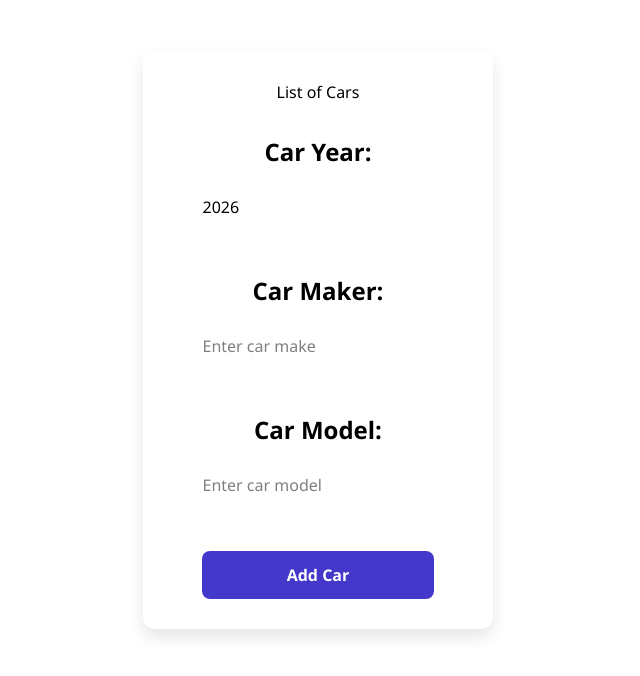
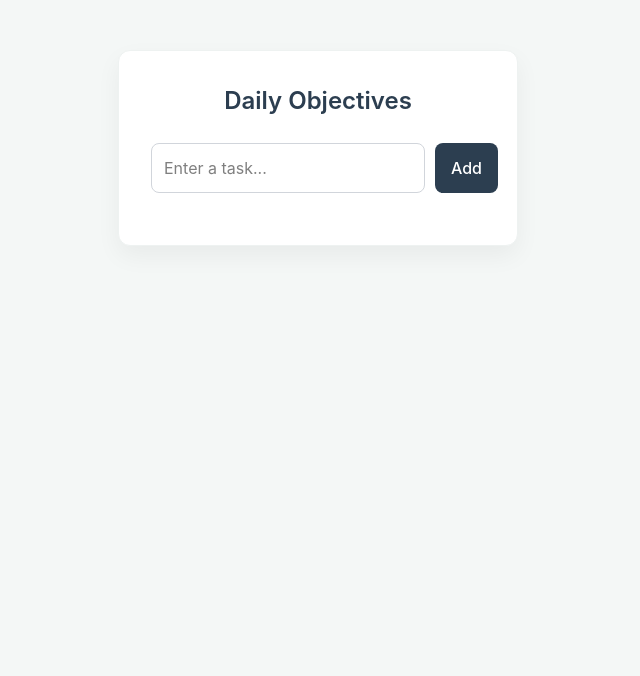
Before and after one commit to yuvrajsinghsoni06-dotcom/repo-practice-, a React (Vite) app in the folder website/my-react-app/: page / in a window 1280 px wide. Shown: the top 676 px of the page, without its empty margins (322-962 px from the left). Built offline with nearby package versions, Linux system fonts and the light colour scheme.

Commit message:
feat: add TodoList component with task management functionality

```diff
--- a/website/my-react-app/src/App.jsx
+++ b/website/my-react-app/src/App.jsx
@@ -1,13 +1,15 @@
 import ColorPicker from "./colorPicker";
 import Mycomponents from "./Mycomponent.jsx";
 import Counter from "./Counter.jsx";
+import TodoList from "./to_Do LIst.jsx";
 
 function App() {
 
   return(
     <>
-    <Mycomponents/>
+    {/* <Mycomponents/> */}
     {/* <Counter/> */}
+    <TodoList/>
 
 
     </>
--- a/website/my-react-app/src/index.css
+++ b/website/my-react-app/src/index.css
@@ -203,3 +203,103 @@ input[type="color"]{
   border-radius: 8px;
   padding : 5px;
 }
+/* TodoList.css */
+
+body {
+    background-color: #f4f7f6;
+    font-family: 'Inter', -apple-system, BlinkMacSystemFont, "Segoe UI", Roboto, sans-serif;
+    display: flex;
+    justify-content: center;
+    padding-top: 50px;
+}
+
+.todo-container {
+    background: #ffffff;
+    padding: 2rem;
+    border-radius: 12px;
+    box-shadow: 0 10px 25px rgba(0, 0, 0, 0.05);
+    width: 100%;
+    max-width: 400px;
+    border: 1px solid #eef2f1;
+}
+
+h1 {
+    color: #2c3e50;
+    font-size: 1.5rem;
+    margin-bottom: 1.5rem;
+    text-align: center;
+    font-weight: 600;
+}
+
+.input-group {
+    display: flex;
+    gap: 10px;
+    margin-bottom: 20px;
+}
+
+input[type="text"] {
+    flex: 1;
+    padding: 12px;
+    border: 1px solid #d1d5db;
+    border-radius: 8px;
+    outline: none;
+    transition: border-color 0.2s;
+}
+
+input[type="text"]:focus {
+    border-color: #3498db;
+}
+
+button {
+    padding: 10px 16px;
+    background-color: #2c3e50;
+    color: white;
+    border: none;
+    border-radius: 8px;
+    cursor: pointer;
+    font-weight: 500;
+    transition: background-color 0.2s, transform 0.1s;
+}
+
+button:hover {
+    background-color: #34495e;
+}
+
+button:active {
+    transform: scale(0.98);
+}
+
+ul {
+    list-style: none;
+    padding: 0;
+}
+
+li {
+    background: #fff;
+    display: flex;
+    justify-content: space-between;
+    align-items: center;
+    padding: 12px;
+    border-bottom: 1px solid #f0f4f3;
+    transition: background 0.2s;
+}
+
+li:last-child {
+    border-bottom: none;
+}
+
+li span {
+    flex: 1;
+    cursor: pointer;
+    color: #34495e;
+}
+
+li button {
+    background-color: #e74c3c;
+    padding: 6px 12px;
+    font-size: 0.8rem;
+}
+
+li button:hover {
+    background-color: #c0392b;
+}
--- /dev/null
+++ b/website/my-react-app/src/to_Do LIst.jsx
@@ -0,0 +1,59 @@
+import React, { useState } from 'react';
+
+function TodoList() {
+    const [tasks, setTasks] = useState([]);
+    const [newTask, setNewTask] = useState("");
+
+    // Update the input field as the user types
+    const handleInputChange = (e) => {
+        setNewTask(e.target.value);
+    };
+
+    // Add a new task object to the array
+    const addTask = () => {
+        if (newTask.trim() !== "") {
+            setTasks(t => [...t, { text: newTask, completed: false }]);
+            setNewTask(""); // Clear input
+        }
+    };
+
+    // Toggle the completed status of a specific task
+    const toggleTask = (index) => {
+        const updatedTasks = tasks.map((task, i) =>
+            i === index ? { ...task, completed: !task.completed } : task
+        );
+        setTasks(updatedTasks);
+    };
+
+    // Remove a task from the list
+    const deleteTask = (index) => {
+        setTasks(tasks.filter((_, i) => i !== index));
+    };
+
+    return (
+        <div className="todo-container">
+            <h1>Daily Objectives</h1>
+
+            <div className="input-group">
+                <input
+                    type="text"
+                    placeholder="Enter a task..."
+                    value={newTask}
+                    onChange={handleInputChange}
+                />
+                <button onClick={addTask}>Add</button>
+            </div>
+
+            <ul>
+                {tasks.map((task, index) => (
+                    <li key={index} style={{ textDecoration: task.completed ? "line-through" : "none" }}>
+                        <span onClick={() => toggleTask(index)}>{task.text}</span>
+                        <button onClick={() => deleteTask(index)}>Delete</button>
+                    </li>
+                ))}
+            </ul>
+        </div>
+    );
+}
+
+export default TodoList;
```
